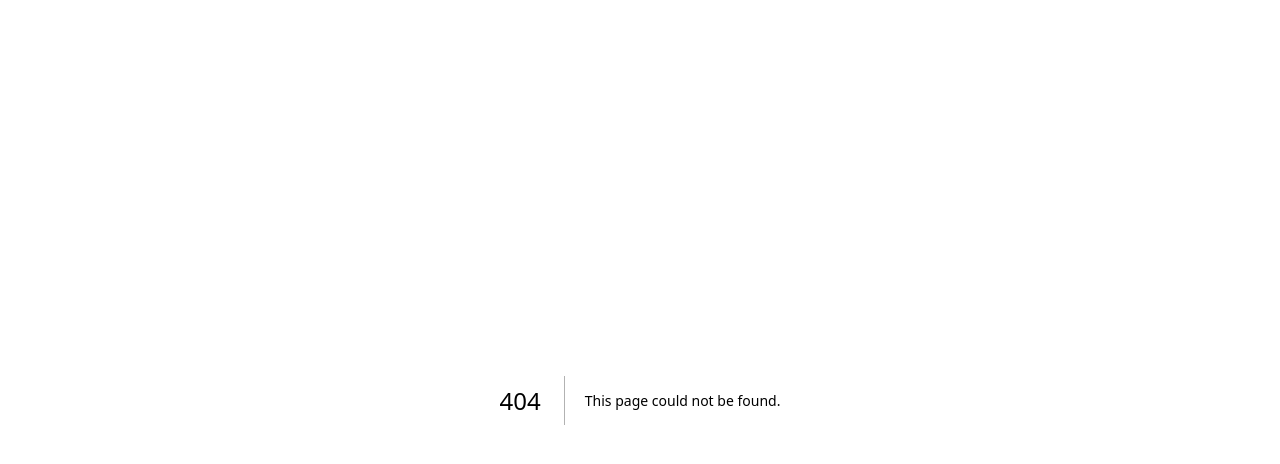
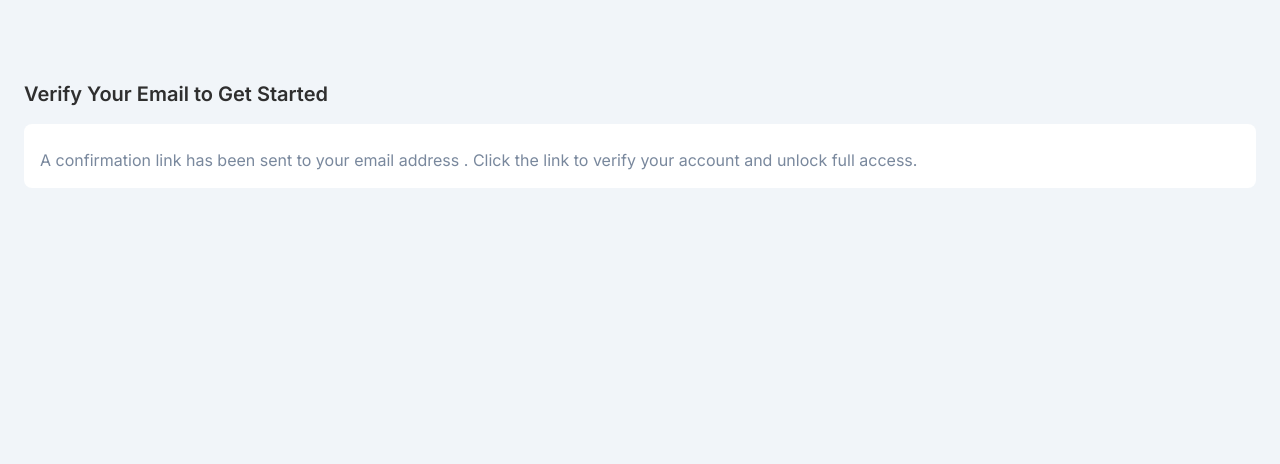
Before and after one commit to syauqijan/maia-auth, a Next.js app: page /verify in a window 1280 px wide. Before the commit this address had no page. Shown: the top 464 px of the page. Built offline with nearby package versions, Linux system fonts and the light colour scheme.

Commit message:
feat: verify page

```diff
--- a/app/login/page.jsx
+++ b/app/login/page.jsx
@@ -1,4 +1,4 @@
-import { login, signup } from './actions'
+import { login } from './actions'
 
 export default function LoginPage() {
   return (
@@ -8,7 +8,6 @@ export default function LoginPage() {
       <label htmlFor="password">Password:</label>
       <input id="password" name="password" type="password" required />
       <button formAction={login}>Log in</button>
-      <button formAction={signup}>Sign up</button>
     </form>
   )
 }
--- /dev/null
+++ b/app/verify/page.jsx
@@ -0,0 +1,30 @@
+'use client';
+
+import { useSearchParams } from 'next/navigation';
+import { useEffect, useState } from 'react';
+
+export default function Verify() {
+    const searchParams = useSearchParams();
+    const [email, setEmail] = useState('');
+
+    useEffect(() => {
+        const emailParam = searchParams.get('email');
+        if (emailParam) {
+            setEmail(emailParam);
+        }
+    }, [searchParams]);
+
+    return (
+        <div className="flex min-h-screen bg-secondary flex-col pt-20">
+            <div className="flex flex-col ml-6 mr-6">
+                <h1 className="text-xl font-semibold mb-4 text-primary">Verify Your Email to Get Started</h1>
+                <div className='bg-white p-4 rounded-lg '>
+                    <p className="text-md mt-2 text-quaternary">
+                        A confirmation link has been sent to your email address <span className='font-semibold'>{email}</span>. Click the link to verify your account and unlock full access.
+                    </p>
+                </div>
+
+            </div>
+        </div>
+    );
+}
--- a/package.json
+++ b/package.json
@@ -15,8 +15,10 @@
     "@supabase/ssr": "^0.3.0",
     "@supabase/supabase-js": "^2.43.4",
     "next": "14.2.4",
+    "nodemailer": "^6.9.13",
     "react": "^18",
-    "react-dom": "^18"
+    "react-dom": "^18",
+    "resend": "^3.3.0"
   },
   "devDependencies": {
     "postcss": "^8",
--- a/tailwind.config.js
+++ b/tailwind.config.js
@@ -13,7 +13,7 @@ module.exports = {
           "conic-gradient(from 180deg at 50% 50%, var(--tw-gradient-stops))",
       },
       colors: {
-        primary: '#1A1420',
+        primary: '#2F2F2F',
         secondary: '#F1F5F9',
         tertiary: '#0E172A',
         quaternary: '#79889D',
```
Also changed, not shown: 1 other file (tests, documents, lock files or other folders).
